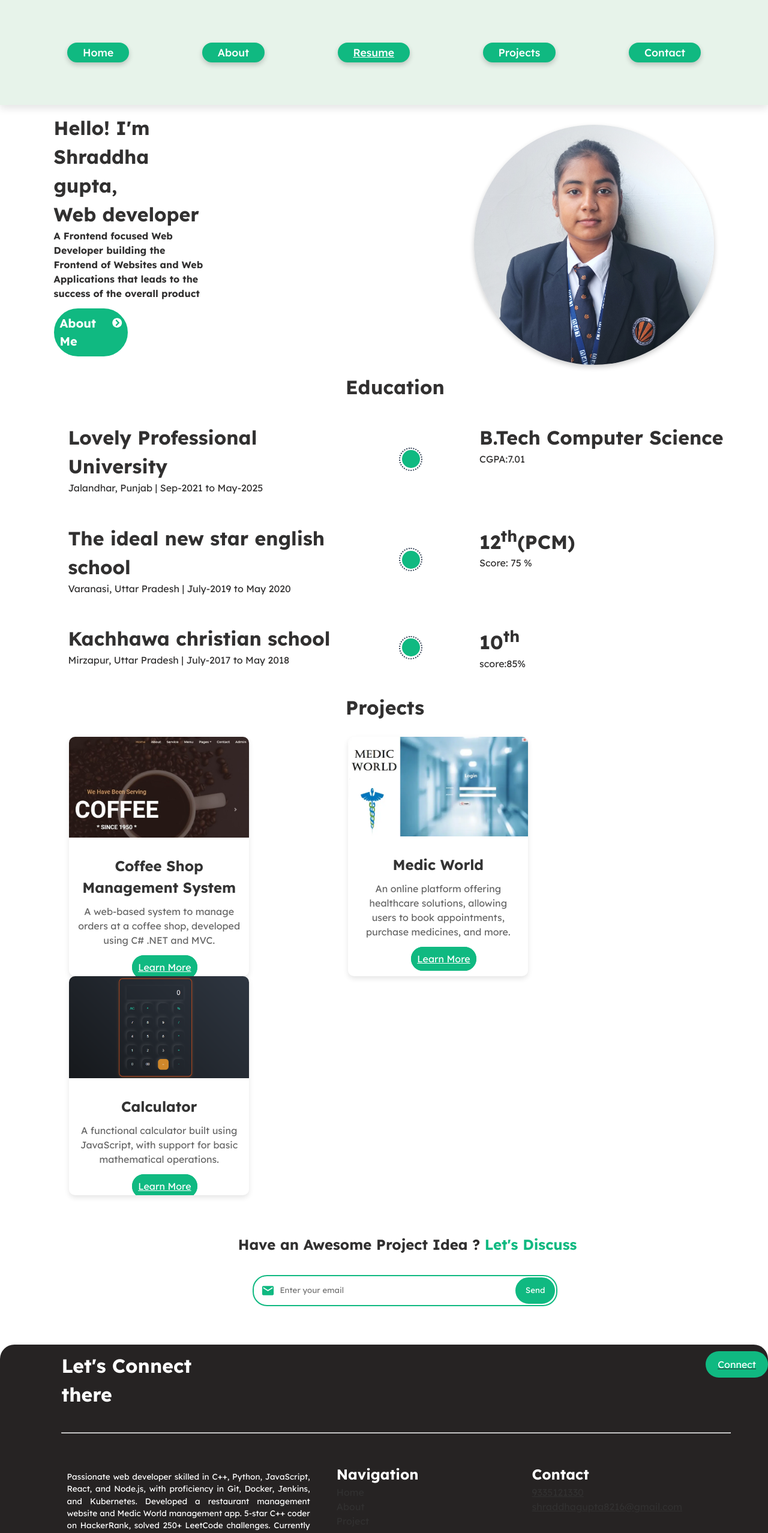
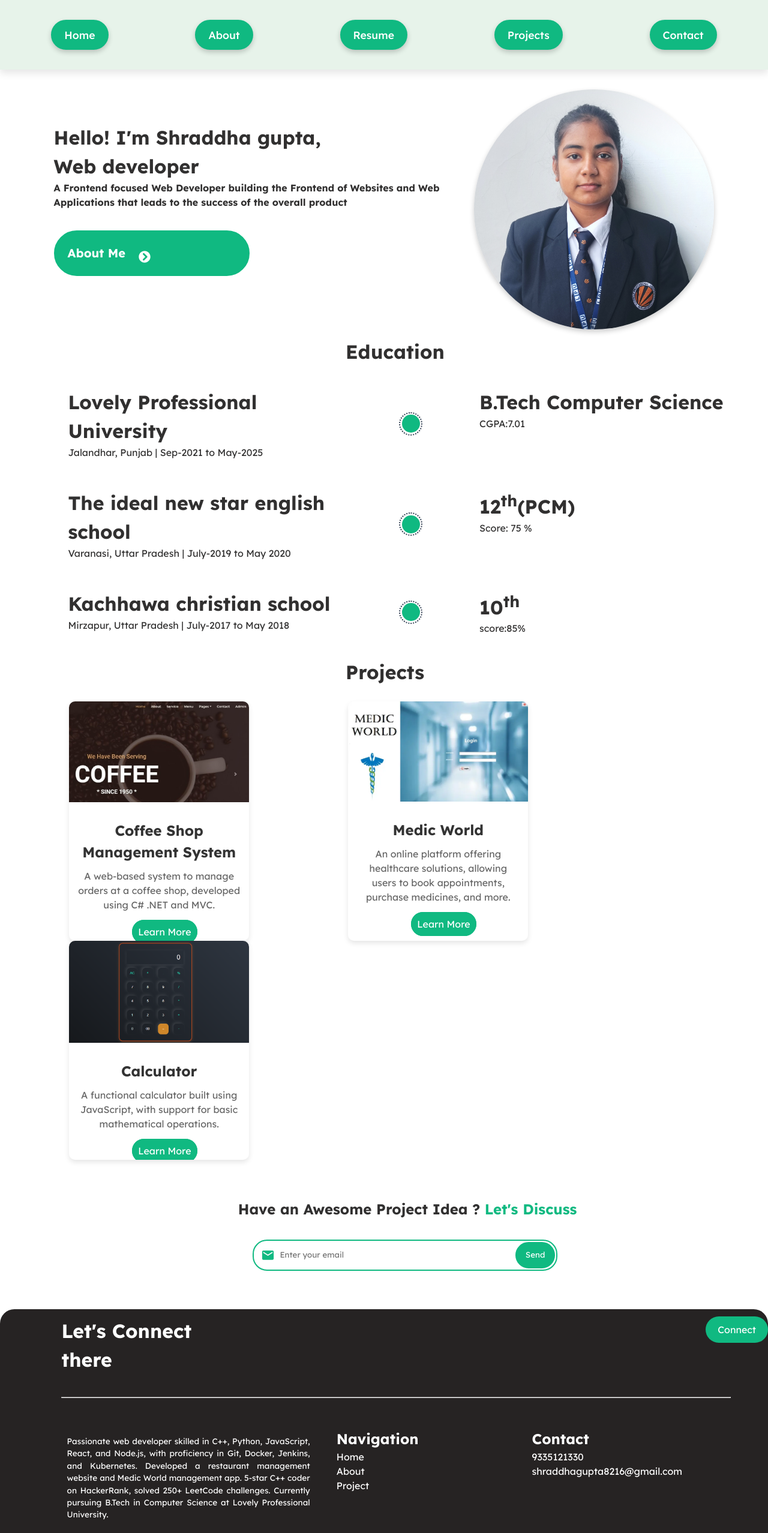
Before and after one commit to shraddhagupta525/portfolio, a React (Vite) app: page / in a window 1280 px wide. Shown: the top 2555 px of the page at 60% size. Built offline with nearby package versions, Linux system fonts and the light colour scheme.

Commit message:
responsiveness updates

```diff
--- a/src/Components/footer/Footer.css
+++ b/src/Components/footer/Footer.css
@@ -72,6 +72,9 @@
   display: flex;
   flex-direction: column;
 }
+footer a{
+  color: white;
+}
 h2{
   color: white !important;
 }
@@ -79,7 +82,7 @@
   color: white !important;
 }
 /* responsive */
-@media screen and (min-width: 1024px) and (max-width: 1440px) {
+@media screen and (max-width: 368px) {
   footer {
     background-color: rgb(38, 35, 35);
     border-top-right-radius: 24px;
--- a/src/Components/header/Header.css
+++ b/src/Components/header/Header.css
@@ -56,7 +56,7 @@
   color: #f0fdf4; /* Hover effect on links */
 }
 
-@media screen and (min-width: 1024px) and (max-width: 1440px) {
+@media screen and (max-width: 368px) {
   header ul {
     display: flex;
     padding: 4%;
--- a/src/Home.css
+++ b/src/Home.css
@@ -212,9 +212,13 @@
 
 }
 
+.profile-image{
+  margin-left: 0px;
+}
+
 /* for responsive */
-@media screen and (min-width: 1024px) and (max-width: 1440px) {
-  .discuss {
+  .discuss {@media screen and (max-width: 368px) {
+
     color: #10b981;
   }
 
@@ -268,7 +272,7 @@
     height: 400px;
     border-radius: 50%;
     margin-top: 3%;
-    margin-left: 40%;
+    /* margin-left: 40%; */
     box-shadow: 0 4px 8px 0 rgba(0, 0, 0, 0.2);
   }
 
--- a/src/index.css
+++ b/src/index.css
@@ -7,6 +7,7 @@
   font-optical-sizing: auto;
   color:rgb(49, 48, 48);
   line-height: 1.5;
+  text-decoration: none;
 }
 
 
```
